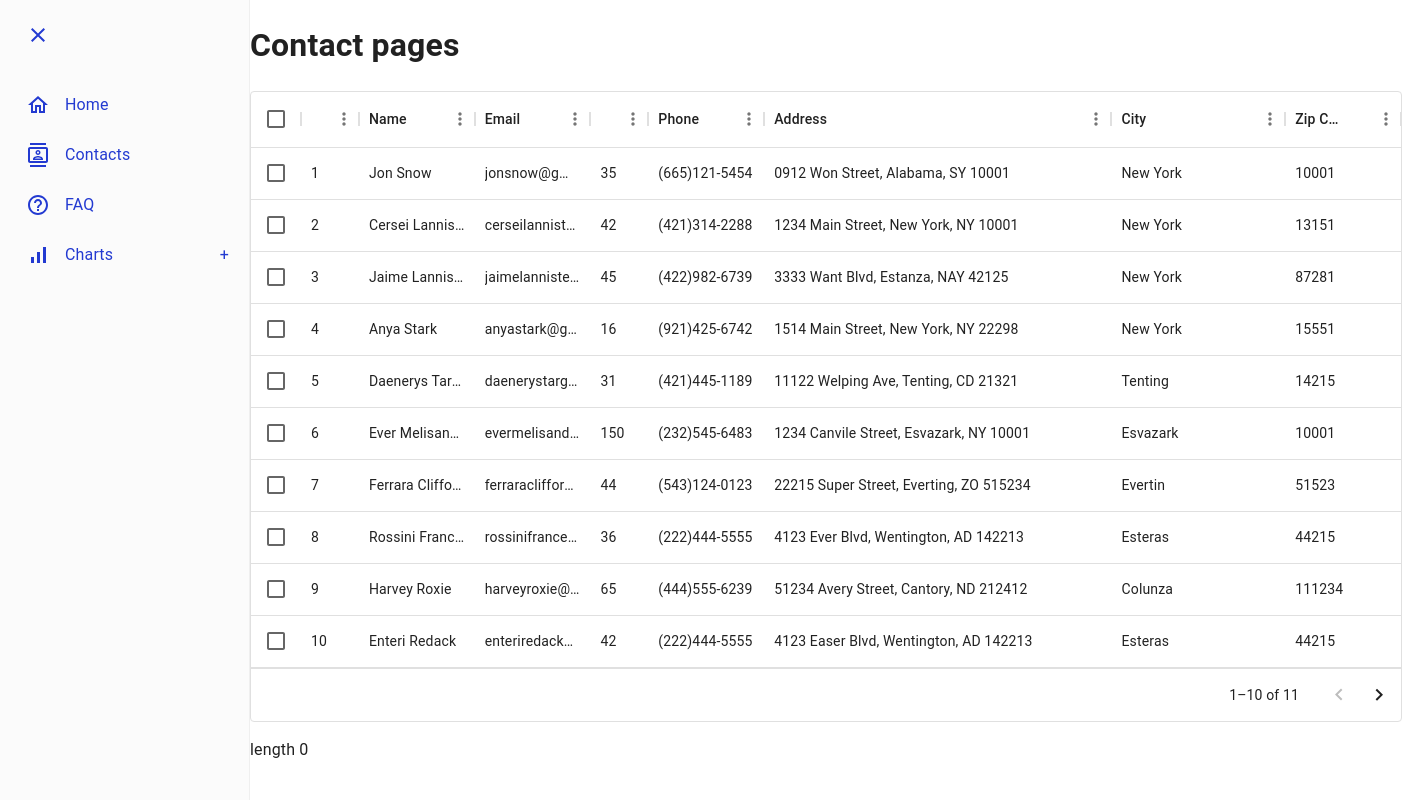
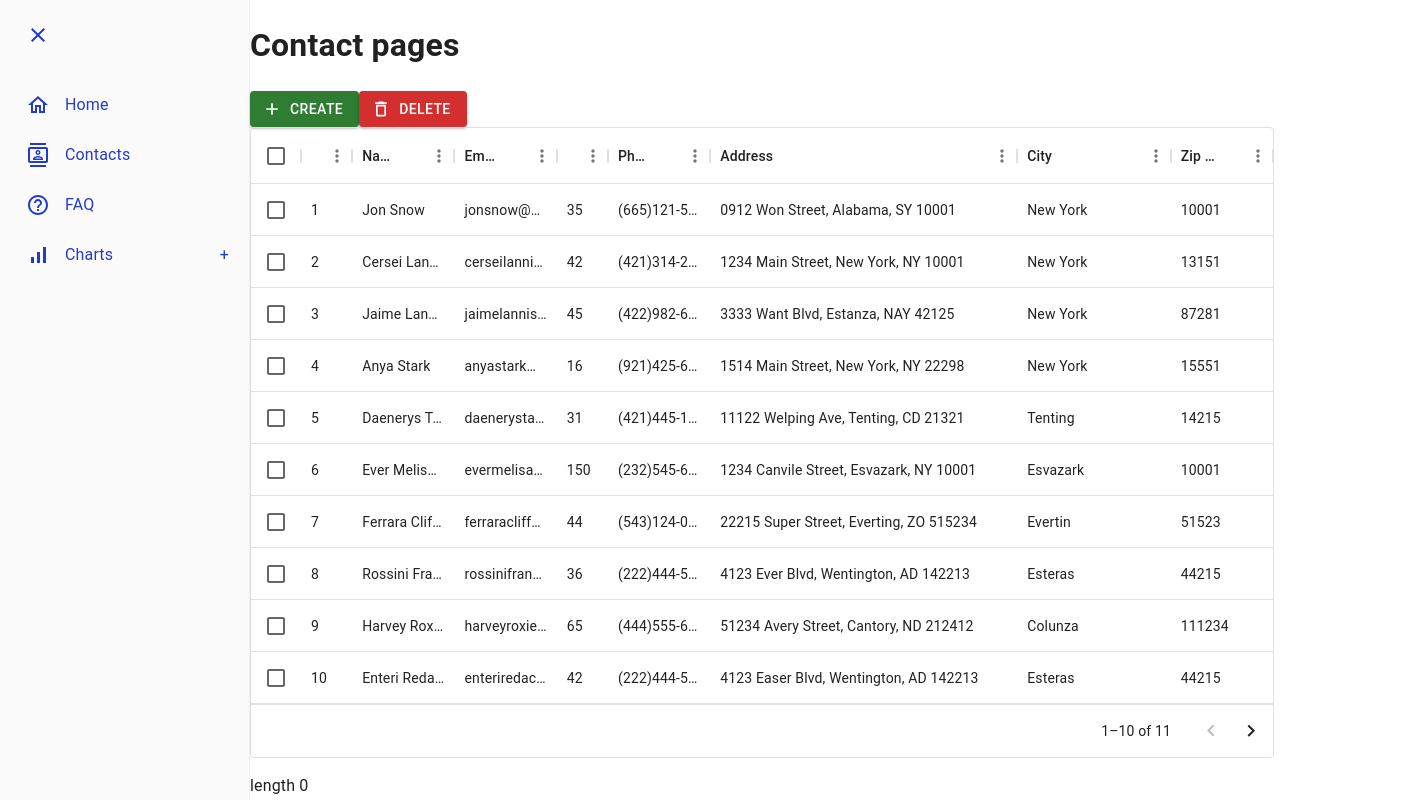
Before and after one commit to HoHoangHuyQuang/react-admin, a React (Create React App) app: page /contacts in a window 1280 px wide. Shown: the whole page, 1402 px wide, since content can reach past the window. Built offline with nearby package versions, Linux system fonts and the light colour scheme.

Commit message:
create form

```diff
--- a/src/App.js
+++ b/src/App.js
@@ -5,6 +5,7 @@ import AppSide from "./views/global/Sidebar";
 import { Routes, Route } from "react-router-dom";
 import ErrorPage from "./views/global/ErrorPage";
 import HomePage from "./views/Home/Index";
+import CreateForm from "./views/Contacts/ContactCreate";
 
 function App() {
   return (
@@ -15,6 +16,7 @@ function App() {
         <Routes>
           <Route path="/" element={<HomePage/>} />
           <Route path="/contacts" element={<ContactsPage />} />
+          <Route path="/contacts/create" element={<CreateForm />} />
           <Route path="*" element={<ErrorPage />} />
         </Routes>
       </main>
--- a/src/views/Contacts/Create.jsx
+++ b/src/views/Contacts/ContactCreate.jsx
@@ -23,7 +23,7 @@ const validate = values => {
     return errors;
   };
 
-const SignupForm = () => {
+const CreateForm = () => {
    // Pass the useFormik() hook initial form values, a validate function that will be called when
    // form values change or fields are blurred, and a submit function that will
    // be called when the form is submitted
@@ -74,3 +74,4 @@ const SignupForm = () => {
      </form>
    );
  };
+export default CreateForm;
--- a/src/views/Contacts/index.jsx
+++ b/src/views/Contacts/index.jsx
@@ -1,7 +1,10 @@
-import { Box } from "@mui/material";
+import { Box, Button } from "@mui/material";
+import AddOutlinedIcon from "@mui/icons-material/AddOutlined";
+import DeleteOutlinedIcon from "@mui/icons-material/DeleteOutlined";
 import { DataGrid } from "@mui/x-data-grid";
 import { mockDataContacts } from "../../data/mockContact";
 import React from "react";
+
 const columns = [
   { field: "id", headerName: "ID", flex: 0.5 },
   { field: "name", headerName: "Name", flex: 1 },
@@ -22,16 +25,36 @@ const ContactsPage = () => {
     //   params.map((id) => mockDataContacts.find((row) => row.id === id))
     // );
   };
+
   return (
     <div>
       <div>
         <h1>Contact pages</h1>
+
+          <Button
+            variant="contained"
+            color="success"
+            startIcon={<AddOutlinedIcon />}
+            href="/contacts/create"
+          >
+            {" "}
+            Create
+          </Button>
+          <Button
+            variant="contained"
+            color="error"
+            startIcon={<DeleteOutlinedIcon />}
+            href="#"
+          >
+            {" "}
+            Delete
+          </Button>
       </div>
 
       <Box
         sx={{
           flex: "auto",
-          width: "90vw",
+          width: "80vw",
         }}
       >
         <DataGrid
@@ -53,7 +76,6 @@ const ContactsPage = () => {
           rowSelectionModel={rowSelectionModel}
         />
         <p>length {rowSelectionModel.length}</p>
-
       </Box>
     </div>
   );
```
